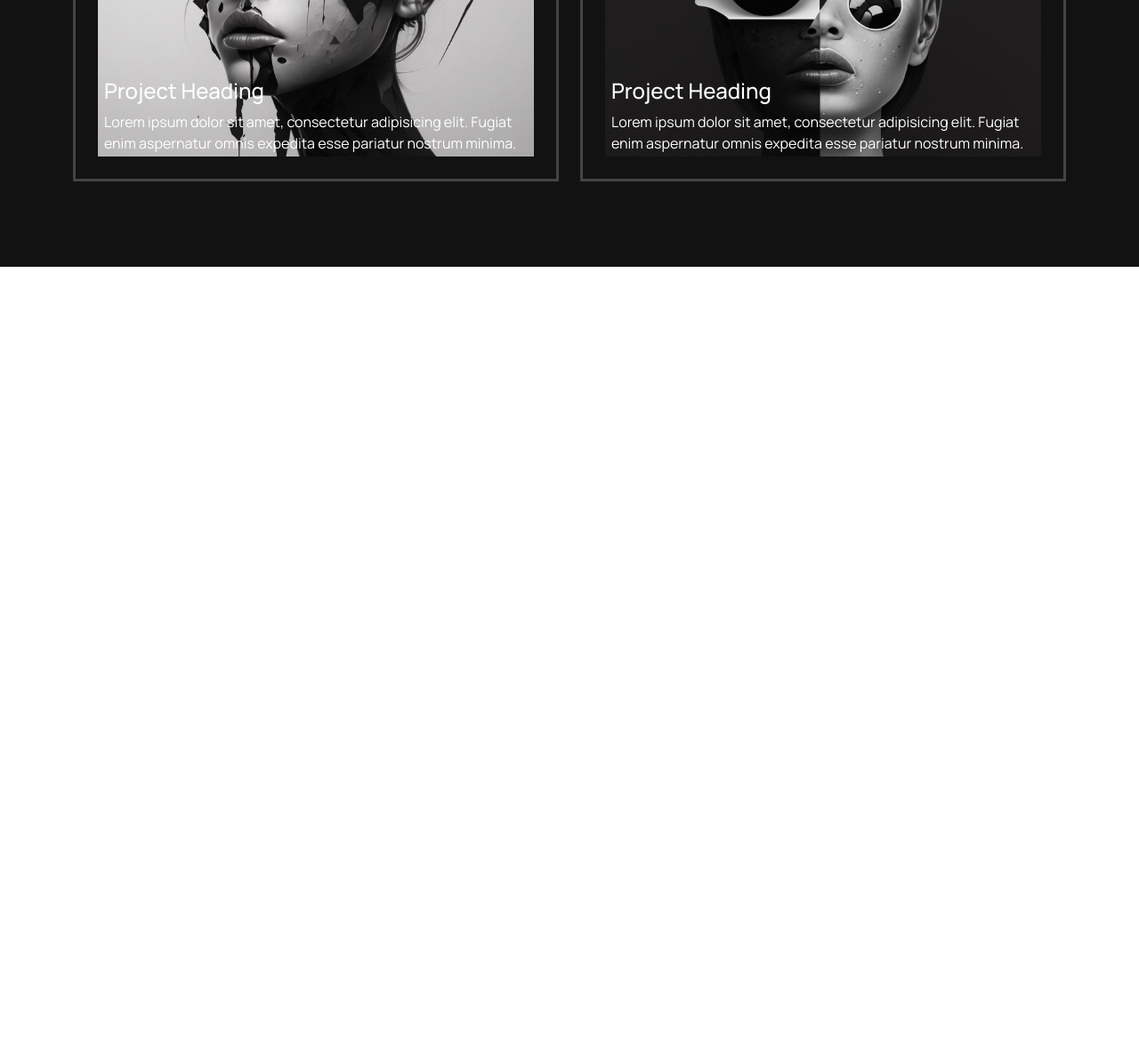
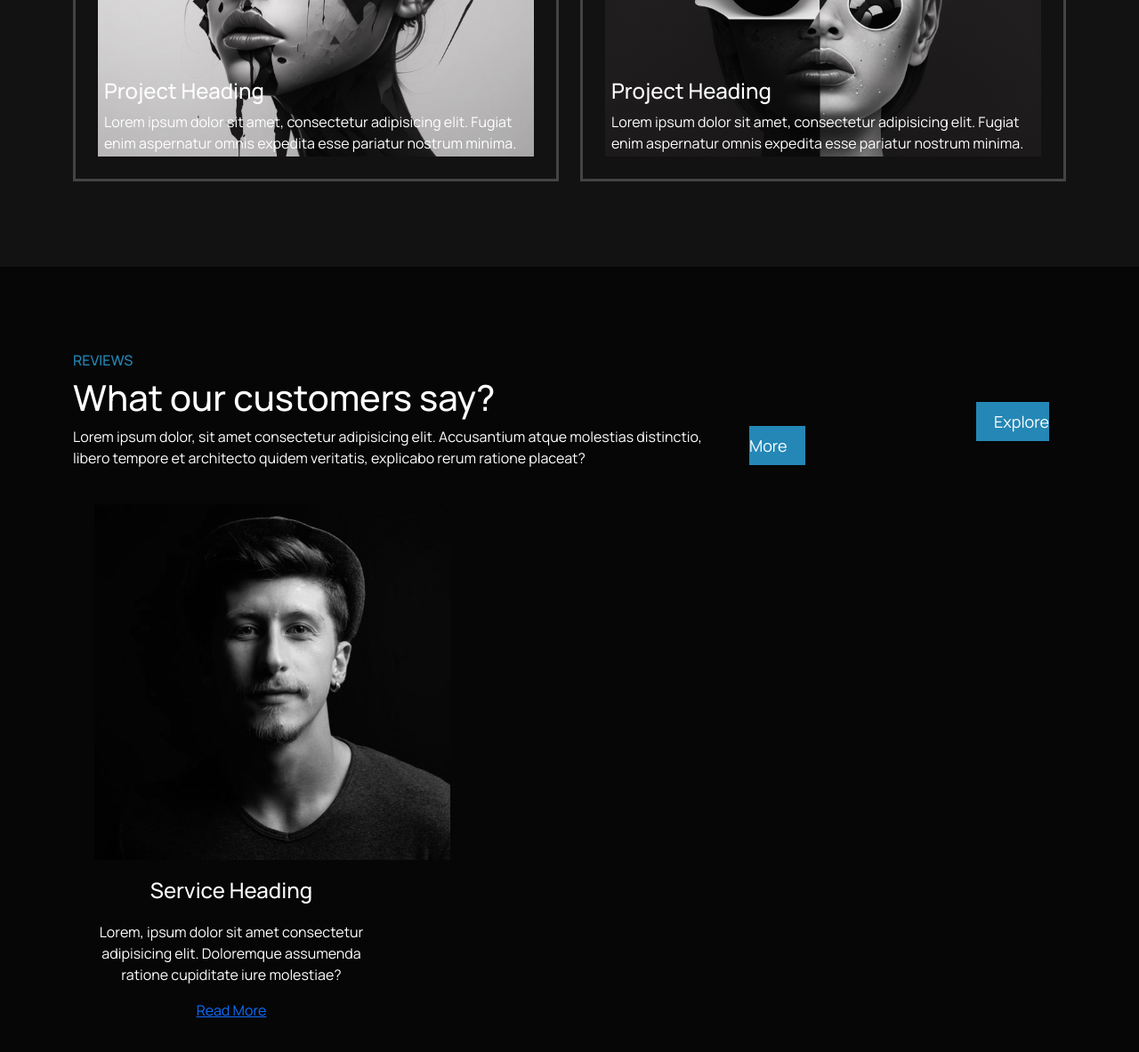
Before and after one commit to Mehyar-Farzat/Darky-Landing-Page, a plain HTML site: page index.html in a window 1280 px wide. Shown: the part 2525-3708 px from the top of the page at 89% size. Before the commit the page ends 2825 px from the top, so only its background shows below. Drawn offline with nearby package versions, Linux system fonts and the light colour scheme.

```diff
--- a/css/style.css
+++ b/css/style.css
@@ -153,3 +153,42 @@ border: #2487B6 solid 3px
     width: 100%;
     padding: 15px 35px;
   }
+
+  /* Reviews */
+.mydiv{
+    background-color: #060606;
+
+}
+
+.reviews-subtitle{
+    font-size: 16px;
+    font-weight: 500;
+    color: #2487B6;
+}
+
+.reviews-title{
+    font-size: 40px;
+    font-weight: 500;
+    color: white;
+}
+
+.reviews-p{
+    font-size: 16px;
+    font-weight: 400;
+    color: white;
+
+}
+
+.reviews-link{
+    background-color: #2487B6;
+    text-decoration: none;
+    color: white;
+    padding: 10px 20px;
+    font-size: 18px;
+    font-weight: 400;
+    margin-left: 255px;
+}
+
+.reviews-btn{
+    margin-top: 65px;
+}
--- a/index.html
+++ b/index.html
@@ -62,11 +62,11 @@
     <div class="container py-5">
       <div class="row">
         <div class="col-lg-5 banner-img">
-          <img src="img/hero-img.png" class="wow animate__rotateInDownLeft" data-wow-delay="" data-wow-duration="2000ms"
+          <img src="img/hero-img.png" class="wow animate__fadeInDownBig" data-wow-delay="" data-wow-duration="2500ms"
             alt="">
         </div>
 
-        <div class="col-lg-7 banner-text wow animate__rotateInDownRight" data-wow-delay="" data-wow-duration="2000ms">
+        <div class="col-lg-7 banner-text wow animate__fadeInDownBig" data-wow-delay="" data-wow-duration="2500ms">
           <h1 class="banner-title">We are a team of talented designers who create beautiful websites.</h1>
           <p class="banner-p">We believe in the power of great design to transform businesses and inspire individuals.
             Our team of talented designers is dedicated to creating innovative and effective designs.</p>
@@ -154,7 +154,7 @@
 
   <!-- start portfolio Project section -->
 
-  <div class="protfolio-banner py-5 pt-5">
+  <div class="protfolio-banner py-5 pt-5 pb-5">
     <div class="container my-5">
       <div class="row">
         <div class="col-lg-8">
@@ -173,7 +173,8 @@
             <img src="img/portfolio-01.jpg" class="img-fluid img-portfolio" alt="">
             <div class="content wow animate__fadeInUpBig" data-wow-delay="s" data-wow-duration="1500ms">
               <h4>Project Heading</h4>
-              <p>Lorem ipsum dolor sit amet, consectetur adipisicing elit. Fugiat enim aspernatur omnis expedita esse pariatur nostrum minima.</p>
+              <p>Lorem ipsum dolor sit amet, consectetur adipisicing elit. Fugiat enim aspernatur omnis expedita esse
+                pariatur nostrum minima.</p>
             </div>
           </div>
         </div>
@@ -182,7 +183,8 @@
             <img src="img/portfolio-02.jpg" class="img-fluid img-portfolio" alt="">
             <div class="content wow animate__fadeInUpBig" data-wow-delay="s" data-wow-duration="1500ms">
               <h4>Project Heading</h4>
-              <p>Lorem ipsum dolor sit amet, consectetur adipisicing elit. Fugiat enim aspernatur omnis expedita esse pariatur nostrum minima.</p>
+              <p>Lorem ipsum dolor sit amet, consectetur adipisicing elit. Fugiat enim aspernatur omnis expedita esse
+                pariatur nostrum minima.</p>
             </div>
           </div>
         </div>
@@ -191,16 +193,18 @@
             <img src="img/portfolio-04.jpg" class="img-fluid pt-4 mt-4 img-portfolio" alt="">
             <div class="content wow animate__fadeInUpBig" data-wow-delay="" data-wow-duration="1500ms">
               <h4>Project Heading</h4>
-              <p>Lorem ipsum dolor sit amet, consectetur adipisicing elit. Fugiat enim aspernatur omnis expedita esse pariatur nostrum minima.</p>
+              <p>Lorem ipsum dolor sit amet, consectetur adipisicing elit. Fugiat enim aspernatur omnis expedita esse
+                pariatur nostrum minima.</p>
             </div>
           </div>
         </div>
         <div class="col-lg-6">
           <div class="container-portfolio">
-            <img src="img/portfolio-03.jpg"  class="img-fluid pt-4 mt-4 img-portfolio"  alt="">
+            <img src="img/portfolio-03.jpg" class="img-fluid pt-4 mt-4 img-portfolio" alt="">
             <div class="content wow animate__fadeInUpBig" data-wow-delay="" data-wow-duration="1500ms">
               <h4>Project Heading</h4>
-              <p>Lorem ipsum dolor sit amet, consectetur adipisicing elit. Fugiat enim aspernatur omnis expedita esse pariatur nostrum minima.</p>
+              <p>Lorem ipsum dolor sit amet, consectetur adipisicing elit. Fugiat enim aspernatur omnis expedita esse
+                pariatur nostrum minima.</p>
             </div>
 
           </div>
@@ -208,14 +212,49 @@
 
 
       </div>
+    </div>
+  </div>
+
+      <!-- end our project section -->
+
+      <!-- start Reviews section -->
+
+      <div class="mynavbar py-5 pt-5">
+        <div class="container my-5">
+          <div class="row">
+            <div class="col-lg-8">
+              <h6 class="reviews-subtitle">REVIEWS</h6>
+              <h2 class="reviews-title">What our customers say?</h2>
+              <p class="reviews-p">Lorem ipsum dolor, sit amet consectetur adipisicing elit. Accusantium atque molestias
+                distinctio, libero tempore et architecto quidem veritatis, explicabo rerum ratione placeat?</p>
+            </div>
+            <div class="col-lg-4 reviews-btn">
+              <a href="" class="reviews-link">Explore More</a>
+            </div>
+          </div>
+
+          <div class="row">
+            <div class="col-lg-4">
+              <div class="card-service text-center p-4">
+                <img src="img/review-1.jpg" class="review-img" alt="">
+
+                <h1 class="card-title">Service Heading</h1>
+                <p class="card-p">Lorem, ipsum dolor sit amet consectetur adipisicing elit. Doloremque assumenda ratione
+                  cupiditate iure
+                  molestiae?</p>
+                <a href="">Read More</a>
+              </div>
+            </div>
+
+          </div>
+        </div>
+
+      </div>
 
 
 
 
 
-
-
-      <!-- end our project section -->
 
 
 
@@ -234,7 +273,7 @@
       <script>
         new WOW().init();
       </script>
-
-</body>
+     </div>
+  </body>
 
 </html>
```
Also changed, not shown: img/review-1.jpg (added), img/review-2.jpg (added), img/review-3.jpg (added).
